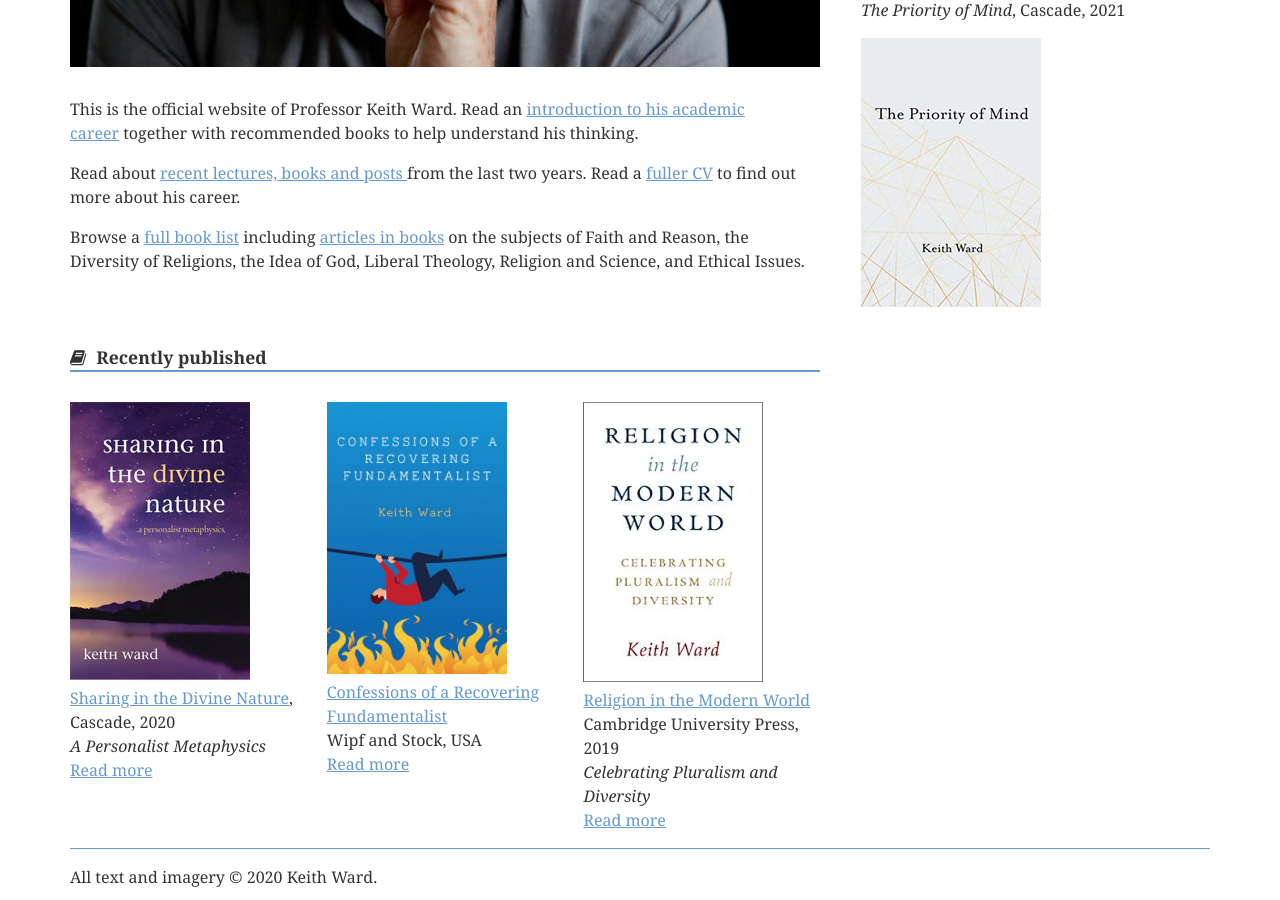
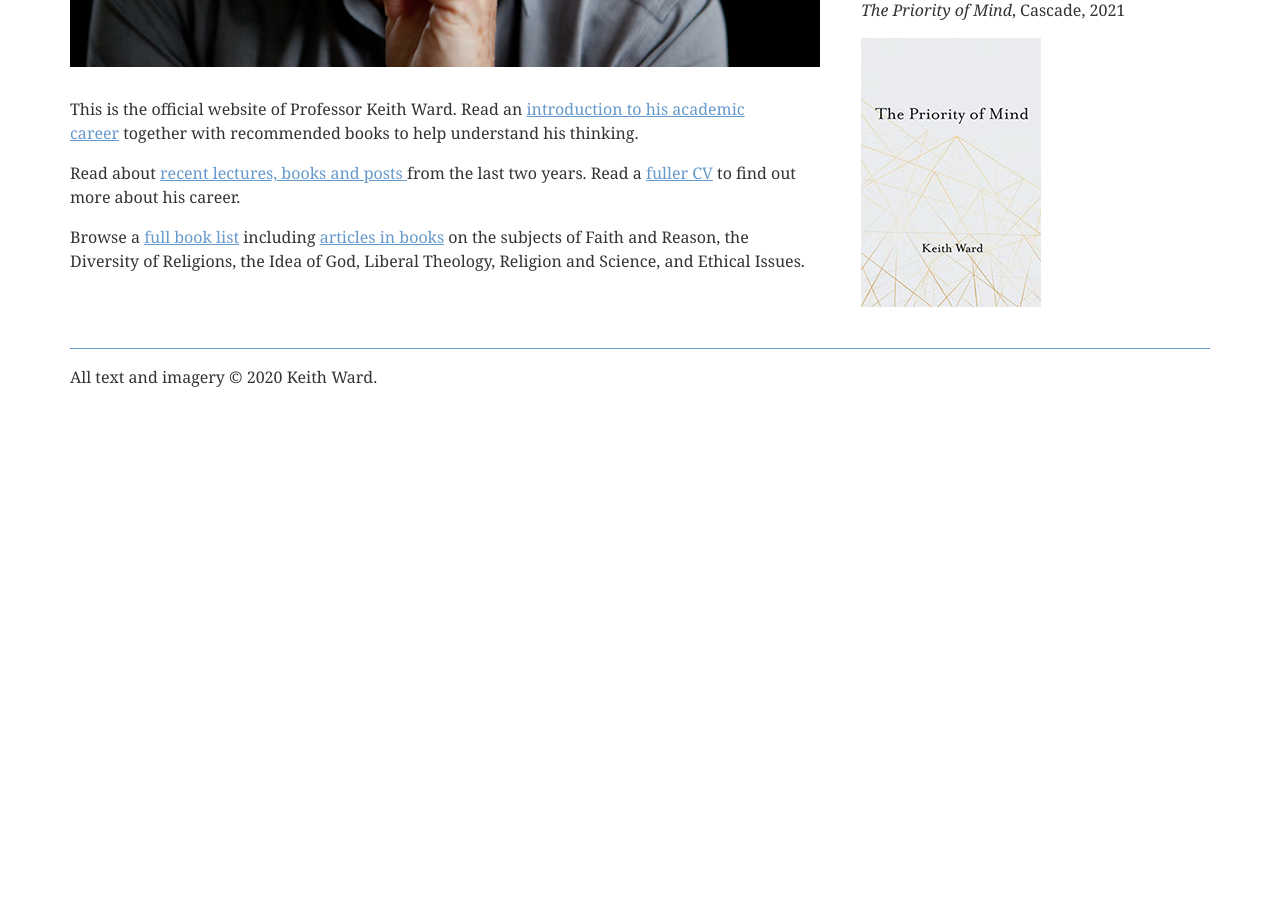
Before and after one commit to eye-division/keith-ward, a Jekyll site: the page built from index.html, in a window 1280 px wide and 900 px high, scrolled down 596 px. Built offline with Jekyll 4.4.1, drawn with Linux system fonts in a browser that asks for light colours; nearby versions of some CDN libraries; after the commit the page ends 1001 px from its top, so only the background shows below that.

Commit message:
Updated 'index.html' via CloudCannon

```diff
--- a/index.html
+++ b/index.html
@@ -23,27 +23,6 @@ layout: page
 
 				</article> <!-- end article -->
 
-		<h4 class="widgettitle"><i style="padding-right: 10px; vertical-align: inherit;" class="font-awesome icon-book"></i>Recently published</h4>
-
-    <div class="textwidget fourcol first">
-      <p><a href="https://wipfandstock.com/9781725266384/sharing-in-the-divine-nature/" target="new" title="Cascade book page"><img src="/assets/books/sharing-in-divine-nature.jpg" alt="Sharing in the Divine Nature book cover"></a><br>
-      <a href="https://wipfandstock.com/9781725266384/sharing-in-the-divine-nature/" target="new" title="Cascade book page">Sharing in the Divine Nature</a>, Cascade, 2020<br />
-        <em>A Personalist Metaphysics</em><br>
-      <a href="/books-all/">Read more</a></p>
-    </div>
-
-    <div class="textwidget fourcol">
-      <p><a href="https://www.amazon.co.uk/dp/153269671X?tag=tibs-21&linkCode=ogi&th=1&psc=1" target="new" title="Buy book on Amazon UK"><img src="/assets/books/confessions.jpg" alt="Confessions of a Recovering Fundamentalist book cover"></a><br>
-      <a href="https://www.amazon.co.uk/dp/153269671X?tag=tibs-21&linkCode=ogi&th=1&psc=1" target="new" title="Buy book on Amazon UK">Confessions of a Recovering Fundamentalist</a><br>Wipf and Stock, USA<br>
-      <a href="/books-all/">Read more</a></p>
-    </div>
-
-    <div class="textwidget fourcol">
-      <p><a href="https://www.cambridge.org/gb/academic/subjects/religion/philosophy-religion/religion-modern-world-celebrating-pluralism-and-diversity?format=PB" target="new" title="Cambridge University Press book page"><img src="/assets/books/rel-modern-world.jpg" alt="Religion in the Modern World book cover"></a><br>
-      <a href="https://www.cambridge.org/gb/academic/subjects/religion/philosophy-religion/religion-modern-world-celebrating-pluralism-and-diversity?format=PB" target="new" title="Cambridge University Press book page">Religion in the Modern World</a><br>Cambridge University Press, 2019<br />
-        <em>Celebrating Pluralism and Diversity</em><br>
-      <a href="/books-all/">Read more</a></p>
-    </div>
 
 
 
```
